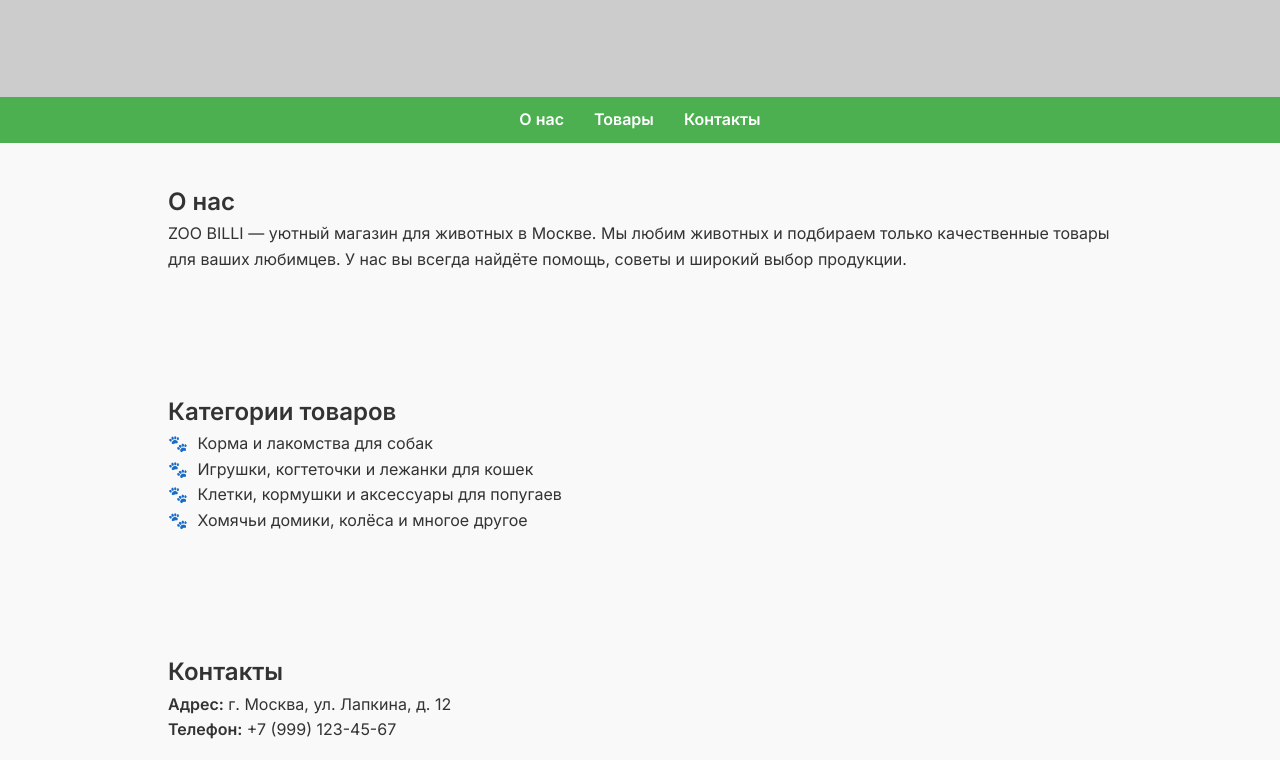
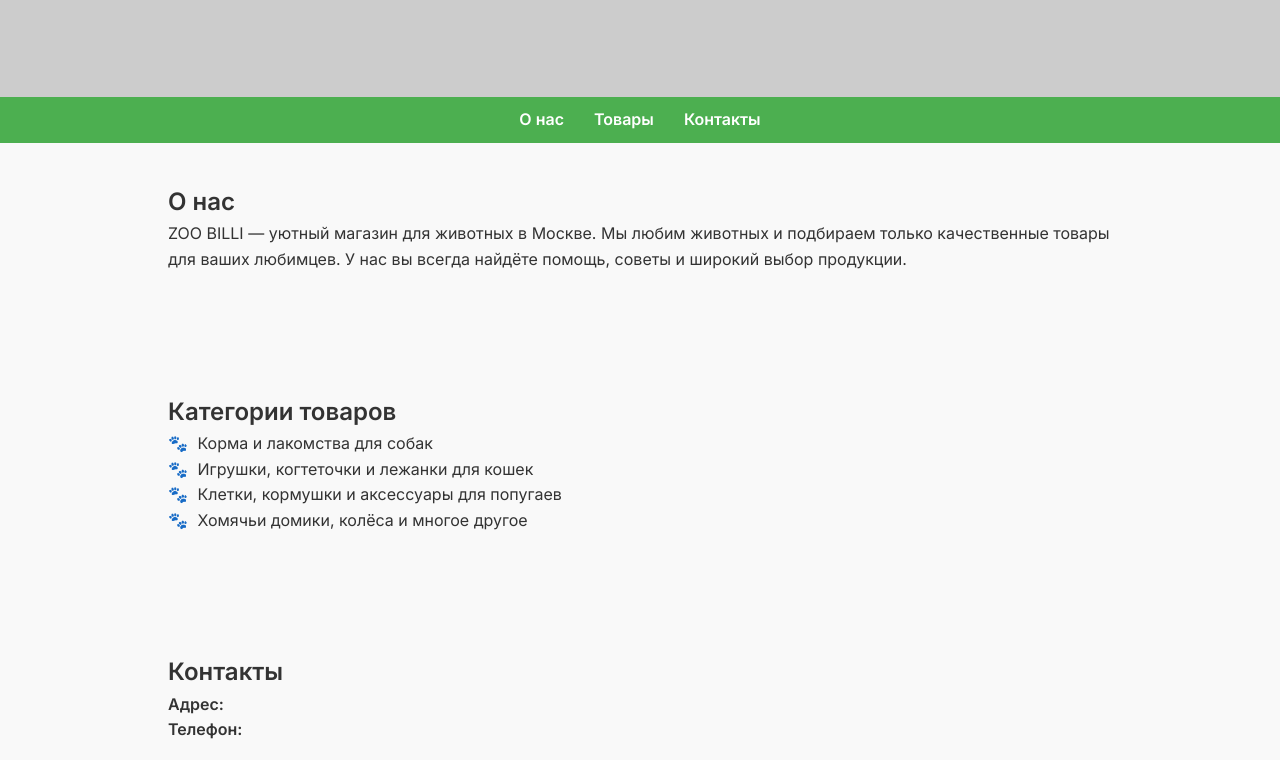
Before and after one commit to BRABUS444/ZOO-BILLI, a plain HTML site: page index.html in a window 1280 px wide. Shown: the part 205-965 px from the top of the page. Drawn offline with Linux system fonts and the light colour scheme; placeholder pictures from the web are drawn by us.

Commit message:
Update index.html

```diff
--- a/index.html
+++ b/index.html
@@ -112,8 +112,8 @@
 
   <section id="contact" class="contact fade-in">
     <h2>Контакты</h2>
-    <p><strong>Адрес:</strong> г. Москва, ул. Лапкина, д. 12</p>
-    <p><strong>Телефон:</strong> +7 (999) 123-45-67</p>
+    <p><strong>Адрес:</strong> </p>
+    <p><strong>Телефон:</strong> </p>
 
     <div class="map">
       <iframe src="https://yandex.ru/map-widget/v1/?um=constructor%3A94cf01d5b9abf0e4b5875f9eac2f221dc442f94401cf9e7037f384189417b62e&amp;source=constructor"
```
